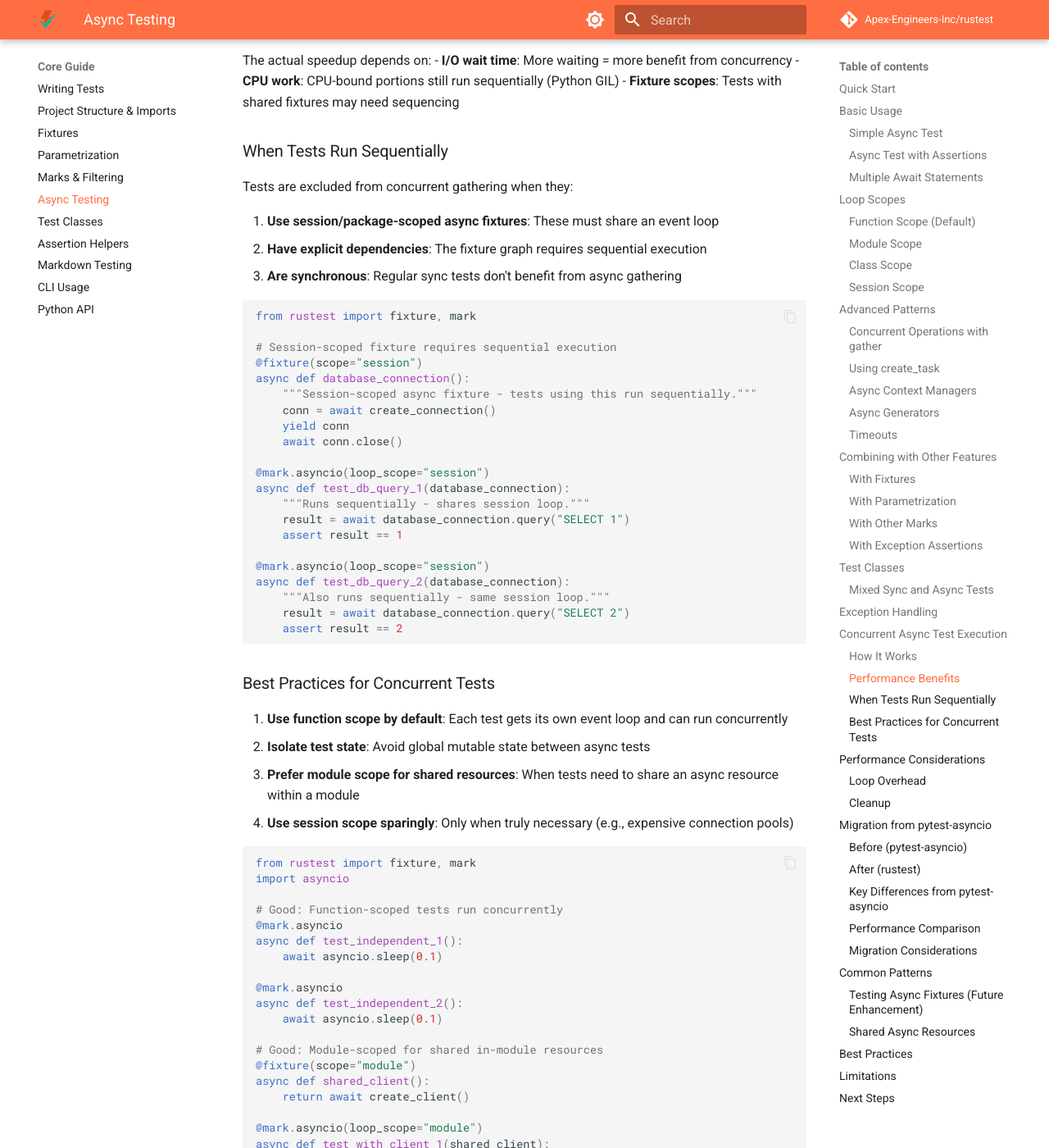
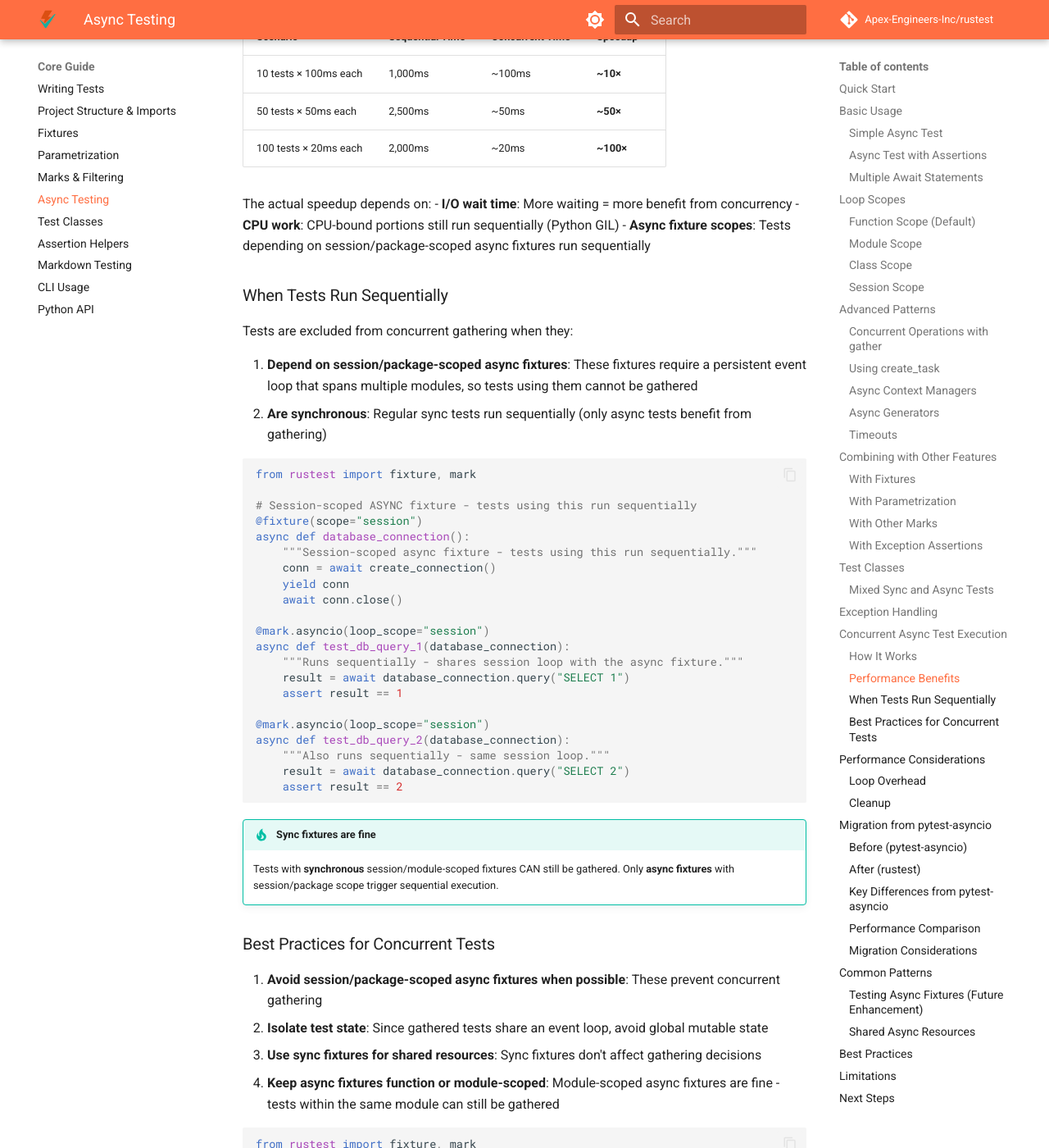
Before and after one commit to Apex-Engineers-Inc/rustest, an MkDocs documentation site: the page built from docs/guide/async-testing.md, in a window 1280 px wide and 1400 px high, scrolled down 10384 px. Shown: the whole window at 82% size. Built offline with MkDocs 1.6.1 and Material for MkDocs 9.7.7, drawn with Linux system fonts in a browser that asks for light colours; comment, search, counter and statistics services are not loaded; some of the changed text lies outside the part shown.

Commit message:
Fix inaccurate async documentation claims
- Correct claim that gathered tests share a single event loop (not each
  getting their own)
- Clarify that gathering is based on async fixtures specifically, not
  all fixtures
- Fix best practices to accurately describe what prevents gathering
- Add note about event loop sharing during gather
- Clarify that sync fixtures don't affect gathering decisions

````diff
--- a/docs/guide/async-testing.md
+++ b/docs/guide/async-testing.md
@@ -464,20 +464,20 @@ Rustest automatically runs compatible async tests concurrently using `asyncio.ga
 
 ### How It Works
 
-When executing tests, rustest analyzes each async test and its fixtures to determine if it can safely run concurrently with others:
+When executing tests within a module, rustest analyzes each async test's fixture dependencies to determine if it can safely run concurrently with others:
 
-1. **Gatherable tests**: Async tests with function-scoped or module-scoped fixtures run concurrently
-2. **Sequential tests**: Async tests requiring session-scoped or package-scoped async fixtures run sequentially (they share event loops)
-3. **Sync tests**: Regular synchronous tests run as normal
+1. **Gatherable tests**: Async tests that don't depend on session-scoped or package-scoped **async fixtures** are gathered and run concurrently. All gathered tests share a single event loop.
+2. **Sequential tests**: Async tests that depend on session-scoped or package-scoped async fixtures run sequentially (they need a persistent event loop shared across the session/package)
+3. **Sync tests**: Regular synchronous tests run sequentially as normal
 
 ```python
-from rustest import fixture, mark
+from rustest import mark
 import asyncio
 
-# These tests run concurrently - they don't share state
+# These tests run concurrently - they share a single event loop during gather
 @mark.asyncio
 async def test_api_call_1():
-    """Each test gets its own fresh event loop."""
+    """Runs concurrently with other gatherable tests."""
     await asyncio.sleep(0.1)  # Simulates network I/O
     assert True
 
@@ -494,6 +494,9 @@ async def test_api_call_3():
     assert True
 ```
 
+!!! note "Event Loop Sharing"
+    All gathered tests run in a single shared event loop using `asyncio.gather()`. This is what enables concurrent execution - the event loop can switch between tests while they await I/O.
+
 ### Performance Benefits
 
 For I/O-bound async tests, the speedup can be dramatic:
@@ -507,20 +510,19 @@ For I/O-bound async tests, the speedup can be dramatic:
 The actual speedup depends on:
 - **I/O wait time**: More waiting = more benefit from concurrency
 - **CPU work**: CPU-bound portions still run sequentially (Python GIL)
-- **Fixture scopes**: Tests with shared fixtures may need sequencing
+- **Async fixture scopes**: Tests depending on session/package-scoped async fixtures run sequentially
 
 ### When Tests Run Sequentially
 
 Tests are excluded from concurrent gathering when they:
 
-1. **Use session/package-scoped async fixtures**: These must share an event loop
-2. **Have explicit dependencies**: The fixture graph requires sequential execution
-3. **Are synchronous**: Regular sync tests don't benefit from async gathering
+1. **Depend on session/package-scoped async fixtures**: These fixtures require a persistent event loop that spans multiple modules, so tests using them cannot be gathered
+2. **Are synchronous**: Regular sync tests run sequentially (only async tests benefit from gathering)
 
 ```python
 from rustest import fixture, mark
 
-# Session-scoped fixture requires sequential execution
+# Session-scoped ASYNC fixture - tests using this run sequentially
 @fixture(scope="session")
 async def database_connection():
     """Session-scoped async fixture - tests using this run sequentially."""
@@ -530,7 +532,7 @@ async def database_connection():
 
 @mark.asyncio(loop_scope="session")
 async def test_db_query_1(database_connection):
-    """Runs sequentially - shares session loop."""
+    """Runs sequentially - shares session loop with the async fixture."""
     result = await database_connection.query("SELECT 1")
     assert result == 1
 
@@ -541,18 +543,21 @@ async def test_db_query_2(database_connection):
     assert result == 2
 ```
 
+!!! tip "Sync fixtures are fine"
+    Tests with **synchronous** session/module-scoped fixtures CAN still be gathered. Only **async fixtures** with session/package scope trigger sequential execution.
+
 ### Best Practices for Concurrent Tests
 
-1. **Use function scope by default**: Each test gets its own event loop and can run concurrently
-2. **Isolate test state**: Avoid global mutable state between async tests
-3. **Prefer module scope for shared resources**: When tests need to share an async resource within a module
-4. **Use session scope sparingly**: Only when truly necessary (e.g., expensive connection pools)
+1. **Avoid session/package-scoped async fixtures when possible**: These prevent concurrent gathering
+2. **Isolate test state**: Since gathered tests share an event loop, avoid global mutable state
+3. **Use sync fixtures for shared resources**: Sync fixtures don't affect gathering decisions
+4. **Keep async fixtures function or module-scoped**: Module-scoped async fixtures are fine - tests within the same module can still be gathered
 
 ```python
 from rustest import fixture, mark
 import asyncio
 
-# Good: Function-scoped tests run concurrently
+# Good: Tests without async fixtures run concurrently
 @mark.asyncio
 async def test_independent_1():
     await asyncio.sleep(0.1)
@@ -561,17 +566,24 @@ async def test_independent_1():
 async def test_independent_2():
     await asyncio.sleep(0.1)
 
-# Good: Module-scoped for shared in-module resources
+# Good: Sync fixtures don't affect gathering
+@fixture(scope="session")
+def api_config():
+    return {"base_url": "https://api.example.com"}
+
+@mark.asyncio
+async def test_with_sync_fixture(api_config):
+    """Still gatherable - the fixture is sync."""
+    await asyncio.sleep(0.1)
+
+# Caution: Module-scoped async fixtures still allow gathering within the module
 @fixture(scope="module")
 async def shared_client():
     return await create_client()
 
-@mark.asyncio(loop_scope="module")
+@mark.asyncio
 async def test_with_client_1(shared_client):
-    await shared_client.request()
-
-@mark.asyncio(loop_scope="module")
-async def test_with_client_2(shared_client):
+    """Gatherable with other tests in this module."""
     await shared_client.request()
 ```
 
@@ -659,7 +671,7 @@ Rustest provides a significant advantage for I/O-bound async test suites:
 This means:
 
 - **API tests**: If you have 50 HTTP endpoint tests averaging 50ms each, rustest runs them in ~50ms vs pytest-asyncio's ~2,500ms
-- **Database tests**: Async DB query tests benefit similarly when using function or module scope
+- **Database tests**: Async DB query tests benefit when they don't require session-scoped async connection fixtures
 - **WebSocket tests**: Connection and message tests can run concurrently
 
 ### Migration Considerations
````
Also changed, not shown: docs/advanced/performance.md (+5 -4 lines).
